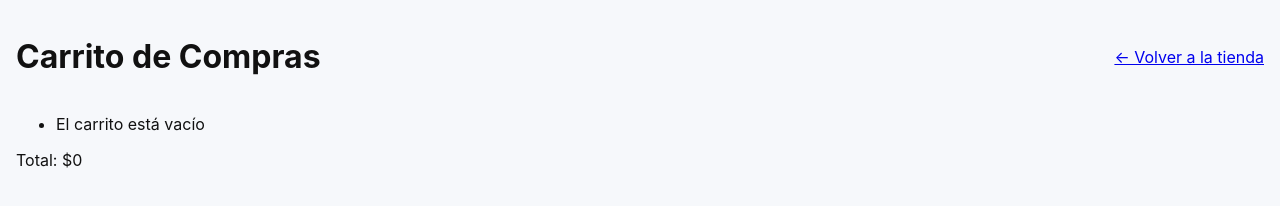
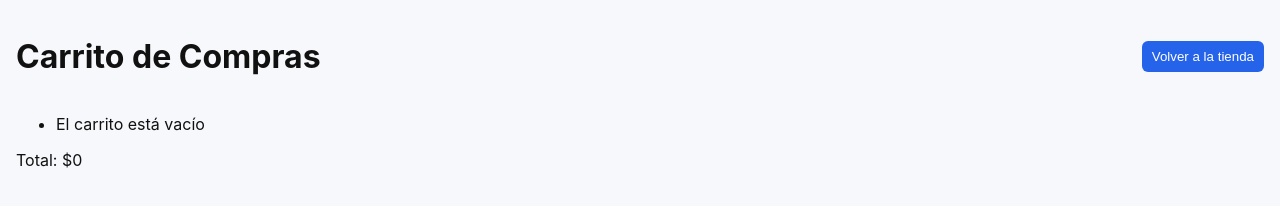
Before and after one commit to estejo/LibreriaEscolar, a plain HTML site: page cart.html in a window 1280 px wide. Drawn offline with Linux system fonts and the light colour scheme.

Commit message:
error volver

```diff
--- a/cart.html
+++ b/cart.html
@@ -11,7 +11,7 @@
 <body>
     <header>
         <h1>Carrito de Compras</h1>
-        <a href="index.html">← Volver a la tienda</a>
+        <button onclick="location.href='index.html'">Volver a la tienda</button>
     </header>
     <main>
         <section id="cart-section">
```
